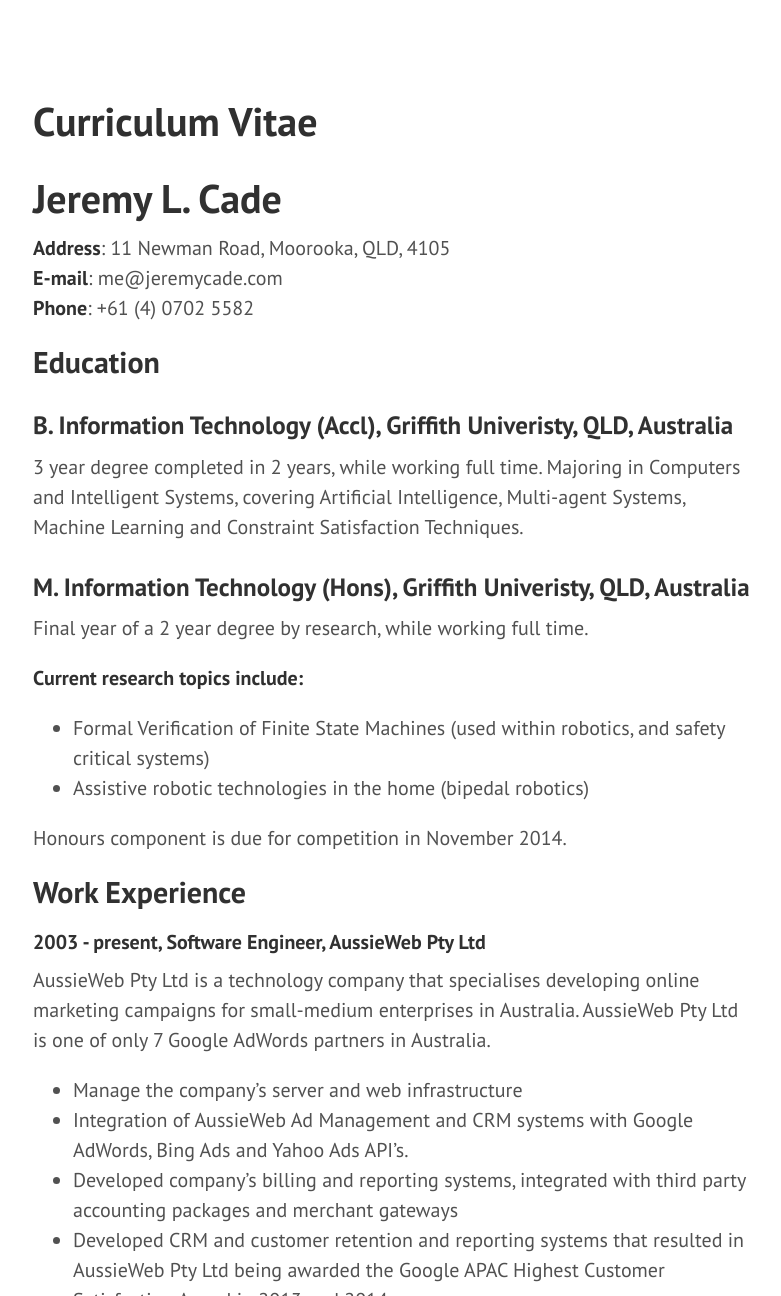
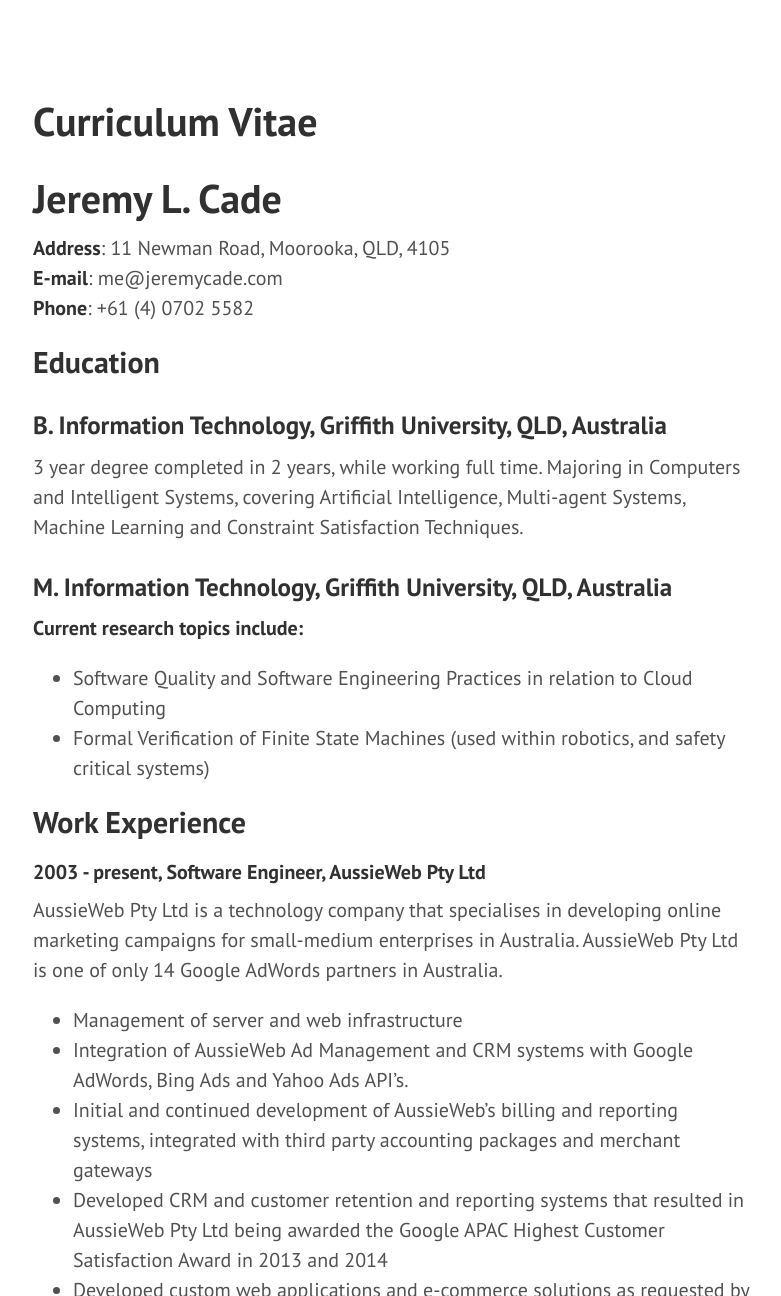
Before and after one commit to JeremyCade/jeremycade.github.io, a Jekyll site: the page built from curriculum_vitae.md, in a window 1280 px wide and 1400 px high, cut to the strip 104-1400 px from the top of the window. Shown: the whole strip, without its empty margins (67-848 px from the left). Built offline with Jekyll 4.4.1, drawn with Linux system fonts in a browser that asks for light colours; Markdown is read by kramdown in place of the engine named in the settings.

Commit message:
Minor Fixes

```diff
--- a/curriculum_vitae.md
+++ b/curriculum_vitae.md
@@ -9,30 +9,26 @@
 **Phone**: +61 (4) 0702 5582
 
 ## Education
-### B. Information Technology (Accl), Griffith Univeristy, QLD, Australia
+### B. Information Technology, Griffith University, QLD, Australia
 
 3 year degree completed in 2 years, while working full time.
 Majoring in Computers and Intelligent Systems, covering Artificial Intelligence, Multi-agent Systems, Machine Learning and Constraint Satisfaction Techniques.
 
-### M. Information Technology (Hons), Griffith Univeristy, QLD, Australia
-
-Final year of a 2 year degree by research, while working full time.
+### M. Information Technology, Griffith University, QLD, Australia
 
 **Current research topics include:**
 
+- Software Quality and Software Engineering Practices in relation to Cloud Computing
 - Formal Verification of Finite State Machines (used within robotics, and safety critical systems)
-- Assistive robotic technologies in the home (bipedal robotics)
-
-Honours component is due for competition in November 2014.
 
 ## Work Experience
 
 #### 2003 - present, Software Engineer, AussieWeb Pty Ltd
-AussieWeb Pty Ltd is a technology company that specialises developing online marketing campaigns for small-medium enterprises in Australia. AussieWeb Pty Ltd is one of only 7 Google AdWords partners in Australia.
+AussieWeb Pty Ltd is a technology company that specialises in developing online marketing campaigns for small-medium enterprises in Australia. AussieWeb Pty Ltd is one of only 14 Google AdWords partners in Australia.
 
-- Manage the company's server and web infrastructure
+- Management of server and web infrastructure
 - Integration of AussieWeb Ad Management and CRM systems with Google AdWords, Bing Ads and Yahoo Ads API's.
-- Developed company's billing and reporting systems, integrated with third party accounting packages and merchant gateways
+- Initial and continued development of AussieWeb's billing and reporting systems, integrated with third party accounting packages and merchant gateways
 - Developed CRM and customer retention and reporting systems that resulted in AussieWeb Pty Ltd being awarded the Google APAC Highest Customer Satisfaction Award in 2013 and 2014
 - Developed custom web applications and e-commerce solutions as requested by clients
 - Manage client advertising accounts with Google AdWords and Bing Ads.
```
